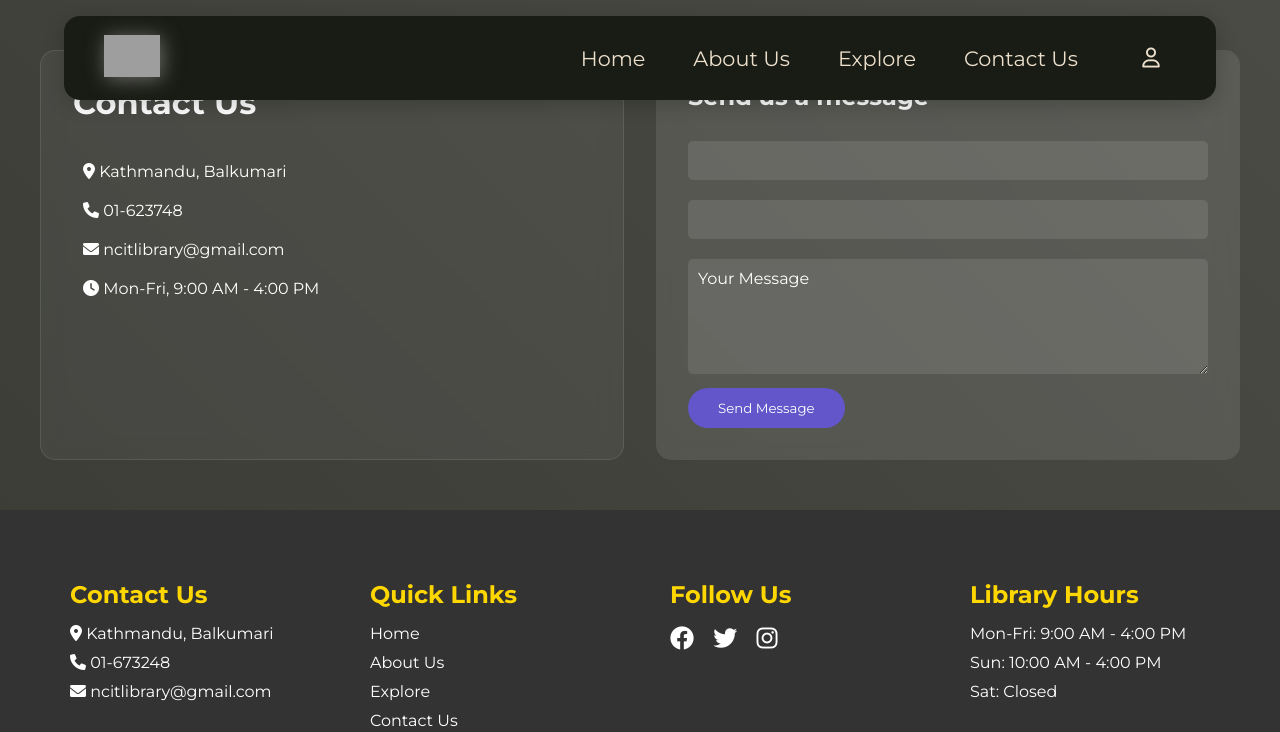
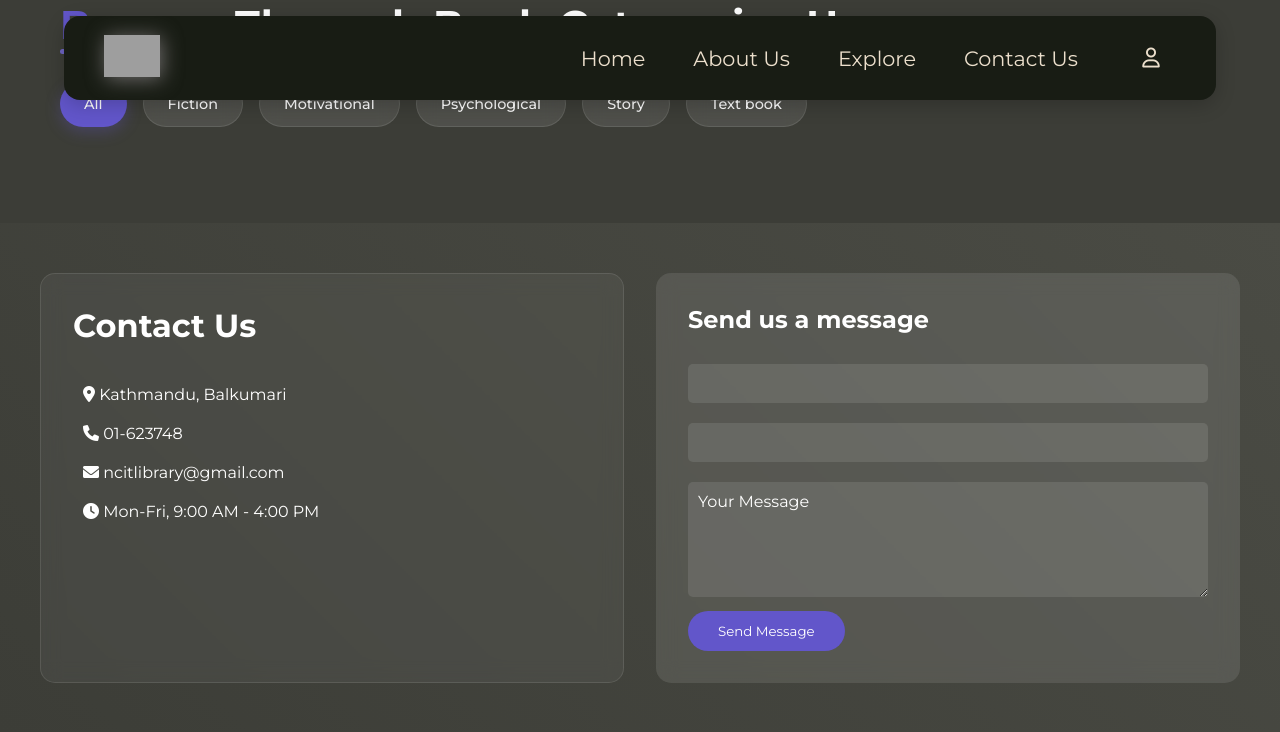
Before and after one commit to akeraaaa/my-work, a PHP site: page /4th/explore.php in a window 1280 px wide. Shown: the top 732 px of the page. Run offline with PHP 8.4, Linux system fonts and the light colour scheme; the visitor is signed in with stand-in values (Sample User, id 1); data that the repository does not hold is empty; some libraries are stand-ins or nearby versions; grey boxes are pictures that could not be loaded.

Commit message:
Enhance book exploration with category filtering
Added category buttons and improved book display logic.

```diff
--- a/librarysystem/explore.php
+++ b/librarysystem/explore.php
@@ -87,7 +87,51 @@
           }?>
       </div>
       <!-- End of serach section -->
+ <!-- category button section -->
+      <div class="category">
+        <h1 id="items">
+          <span id="head">Browse </span>Through Book Categories Here
+        </h1>
+        <div class="category-button">
+          <button class="active" data-name="all">All</button>
+          <button data-name="Fiction">Fiction</button>
+          <button data-name="Motivational">Motivational</button>
+          <button data-name="Psychological">Psychological</button>
+          <button data-name="Story">Story</button>
+          <button data-name="Text Book">Text book</button>
+        </div>
+      </div>
+      <!-- End of category section -->
 
+      <!-- Books section -->
+      <div class="books">
+        <!-- Fetching data from database -->
+        <?php
+        while($book = mysqli_fetch_array($res)){
+        ?>
+
+        <div data-name="<?php echo $book['category'];?>" class="book">
+          <div class="book-img">
+            <img src="<?php echo './books_image/'.$book['image'];?>" alt="" />
+          </div>
+          <div class="book-content">
+            <h2><?php echo $book['name'];?></h2>
+            <p id="author">
+              <b>Author : </b
+              ><?php echo $book['author'];?>
+            </p>
+            <p>
+              <b>Description:</b>
+              <?php echo $book['description'];?>
+            </p>
+            <a href="book.php?id=<?php echo $book['id'] ?>">View item details &#x2192;</a>
+          </div>
+        </div>
+        <?php
+        }
+        ?>
+      </div>
+      <!-- End of book section -->
 
 
       <!-- Contact Us section -->
```
